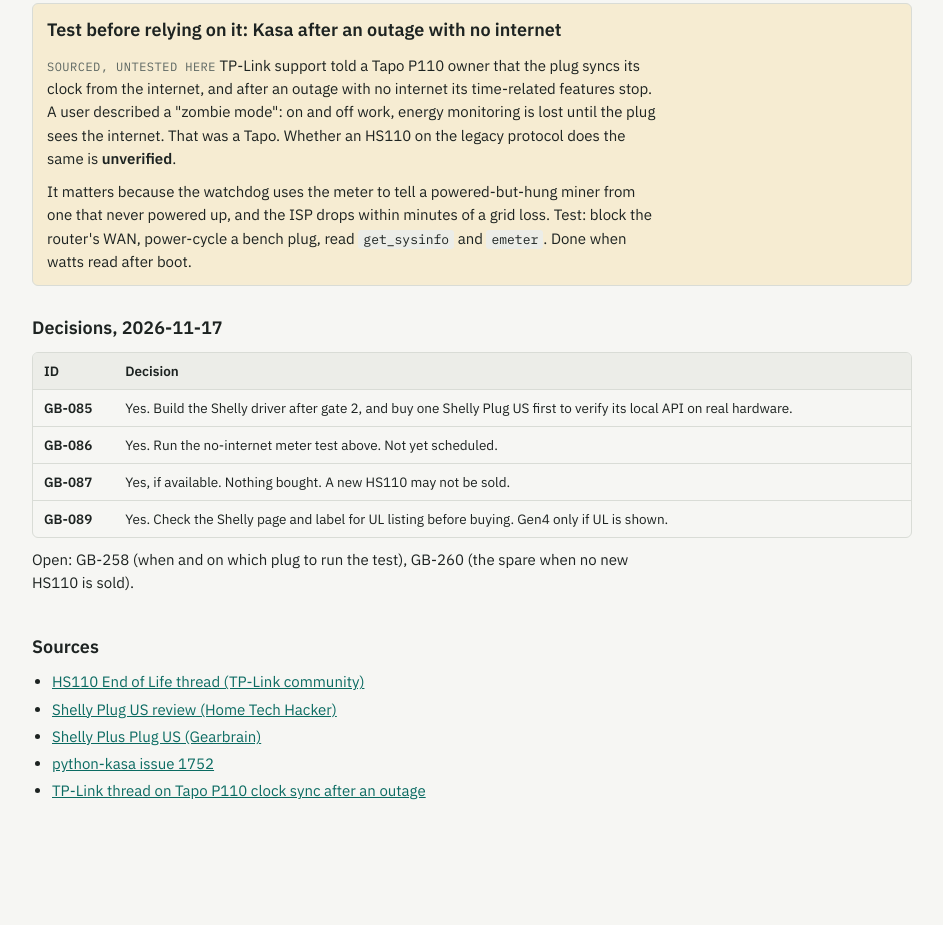
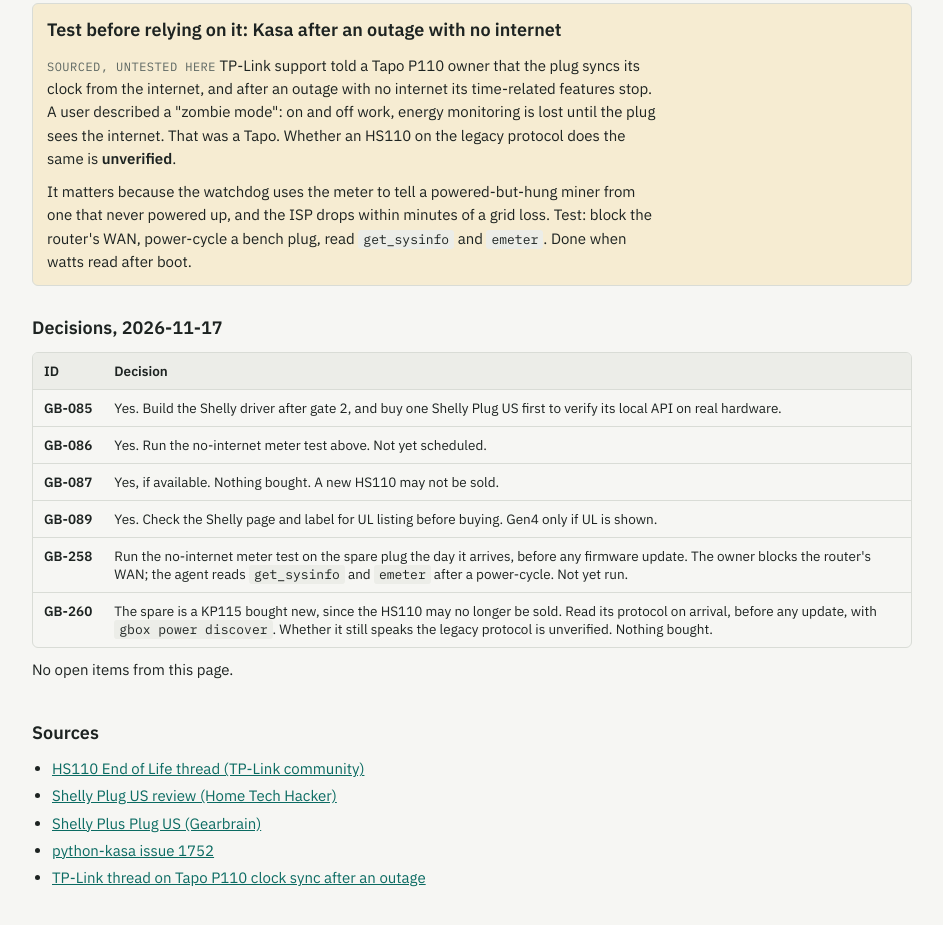
Before and after one commit to crProductGuy/goldshell-box-tools-productguy, a plain HTML site: page docs/plug-options.html in a window 1280 px wide. Shown: the part 1047-1972 px from the top of the page, without its empty margins (168-1111 px from the left). Before the commit the page ends 1910 px from the top, so only its background shows below. Drawn offline with Linux system fonts and the light colour scheme.

Commit message:
docs: GB-258 and GB-260 decided, KP115 spare and arrival test
Co-Authored-By: Claude Sonnet 5.5 <noreply@anthropic.com>

```diff
--- a/docs/plug-options.html
+++ b/docs/plug-options.html
@@ -73,8 +73,10 @@ a{color:var(--accent)}
 <tr><td>GB-086</td><td>Yes. Run the no-internet meter test above. Not yet scheduled.</td></tr>
 <tr><td>GB-087</td><td>Yes, if available. Nothing bought. A new HS110 may not be sold.</td></tr>
 <tr><td>GB-089</td><td>Yes. Check the Shelly page and label for UL listing before buying. Gen4 only if UL is shown.</td></tr>
+<tr><td>GB-258</td><td>Run the no-internet meter test on the spare plug the day it arrives, before any firmware update. The owner blocks the router's WAN; the agent reads <code>get_sysinfo</code> and <code>emeter</code> after a power-cycle. Not yet run.</td></tr>
+<tr><td>GB-260</td><td>The spare is a KP115 bought new, since the HS110 may no longer be sold. Read its protocol on arrival, before any update, with <code>gbox power discover</code>. Whether it still speaks the legacy protocol is unverified. Nothing bought.</td></tr>
 </tbody></table></div>
-<p style="margin-top:10px">Open: GB-258 (when and on which plug to run the test), GB-260 (the spare when no new HS110 is sold).</p>
+<p style="margin-top:10px">No open items from this page.</p>
 </section>
 
 <section>
```
Also changed, not shown: 2 other files.
